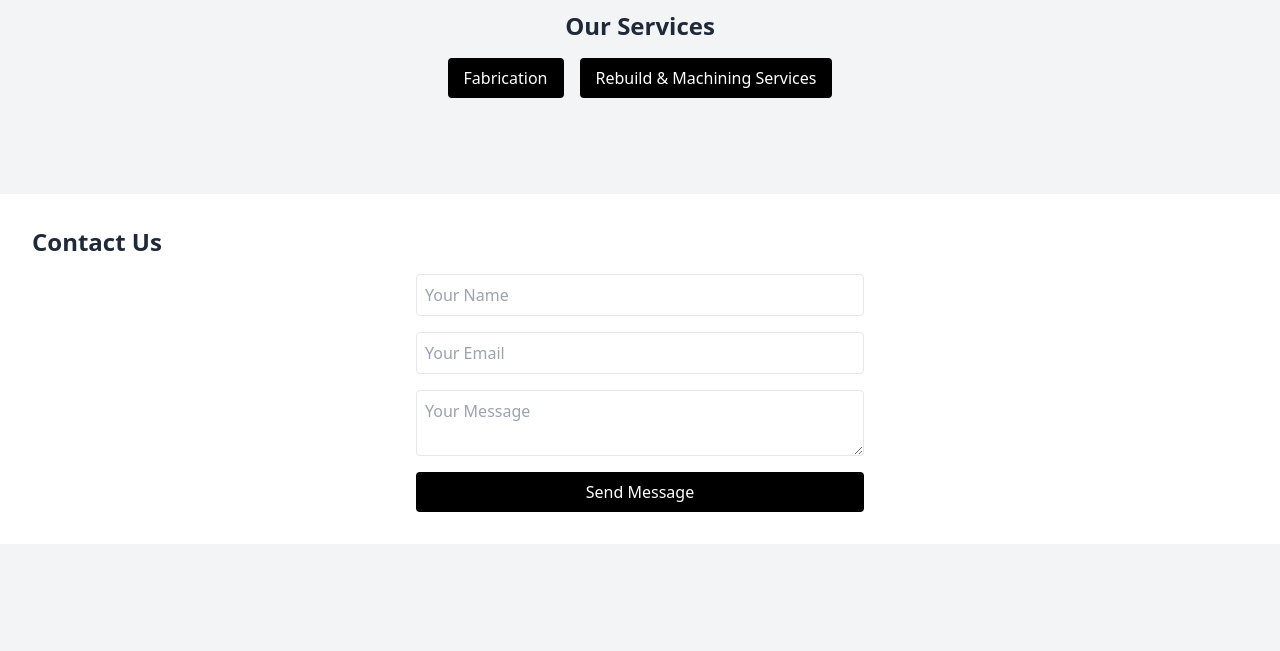
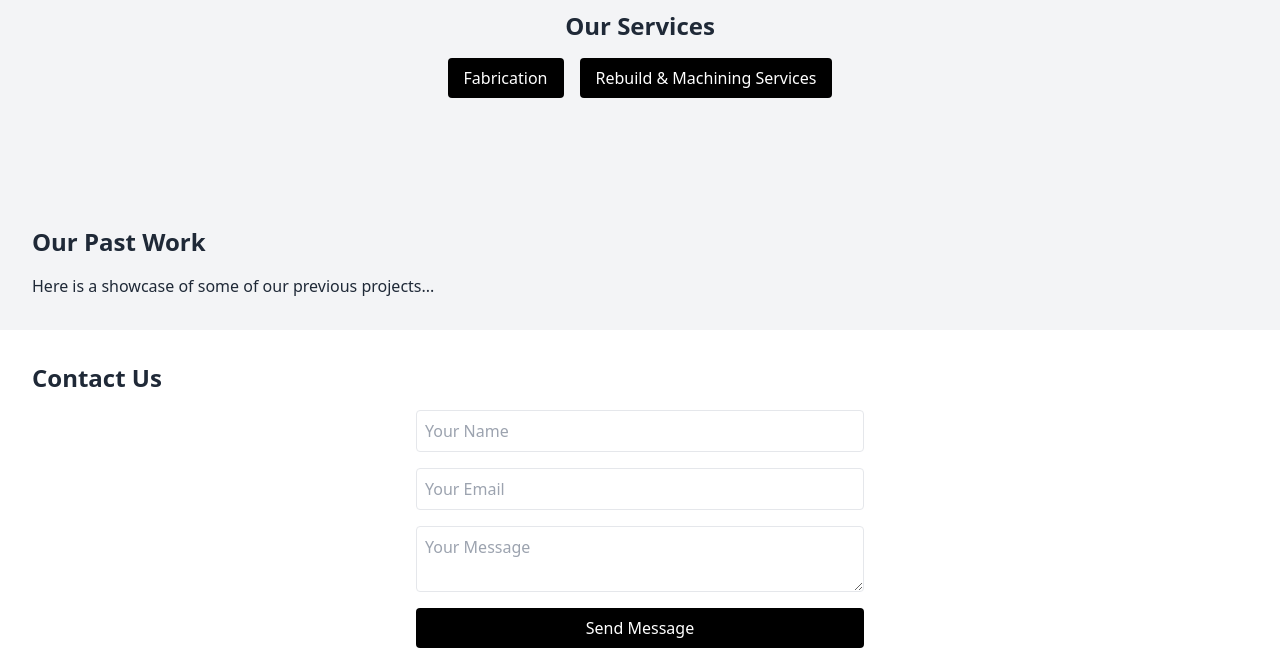
Before and after one commit to AccSandovalCyber/jr-industrial-repair, a website: page index.html in a window 1280 px wide. Shown: the part 482-1133 px from the top of the page. Before the commit the page ends 1026 px from the top, so only its background shows below. Drawn offline with nearby package versions, Linux system fonts and the light colour scheme.

Commit message:
Btn Updates

```diff
--- a/index.html
+++ b/index.html
@@ -46,6 +46,13 @@
       <!-- Default content or image will be shown here when a button is clicked -->
     </section>
 
+    <!-- Past Work -->
+     <section id="past-work" class="p-8">
+       <h3 class="text-2xl font-bold mb-4">Our Past Work</h3>
+  <p>Here is a showcase of some of our previous projects...</p>
+      <!-- Past Work Images & Content -->
+     </section>
+
     <!-- Contact Form -->
     <section id="contact" class="p-8 bg-white">
       <h3 class="text-2xl font-bold mb-4">Contact Us</h3>
```
